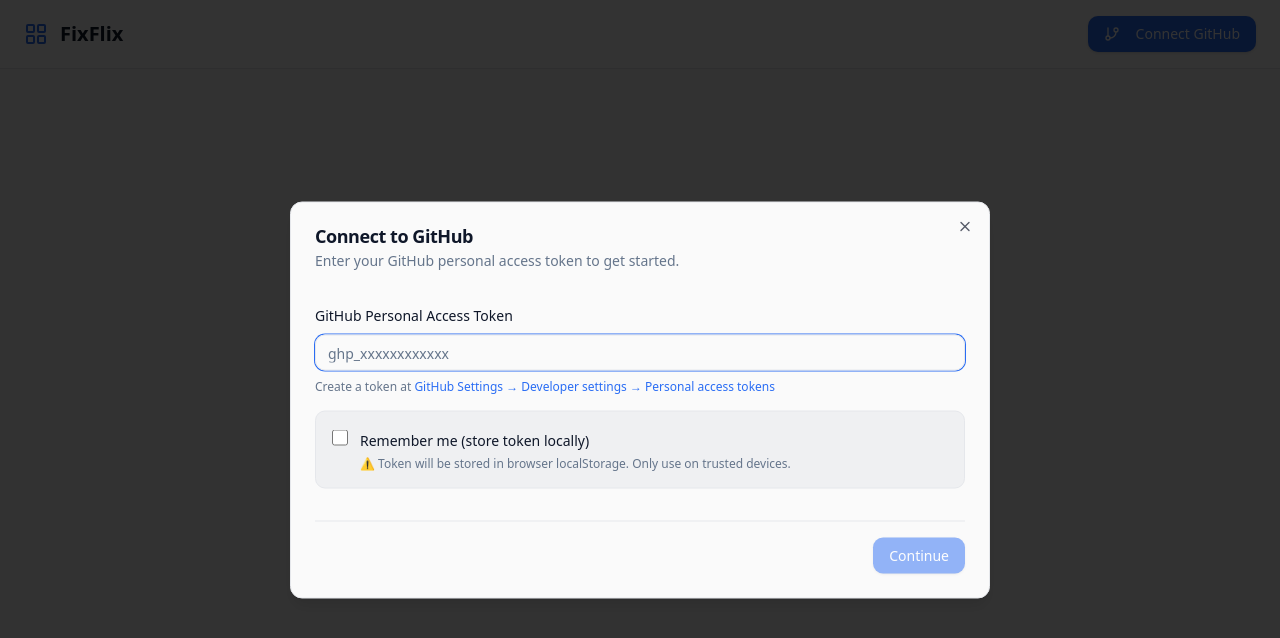
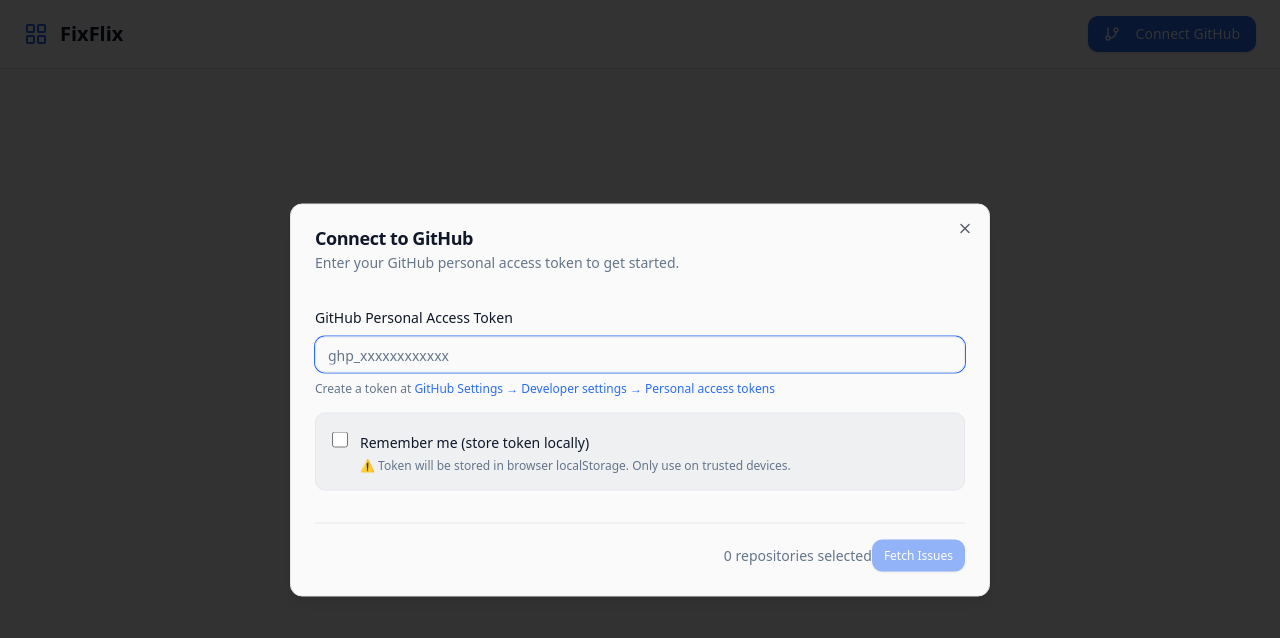
Before and after one commit to chethan9/bugss, a Next.js app: page / in a window 1280 px wide. Both pictures are taken after a click on the button "Connect GitHub". Shown: the top 638 px of the page. Built offline with nearby package versions, Linux system fonts and the light colour scheme.

Commit message:
style(ui): move buttons to row with selected count

```diff
--- a/src/pages/index.tsx
+++ b/src/pages/index.tsx
@@ -884,6 +884,11 @@ export default function Home() {
                 )}
 
                 <DialogFooter className="pt-4 border-t">
+                  <div className="flex items-center justify-between">
+                    <div className="text-sm text-muted-foreground">
+                      {selectedRepos.length} repositories selected
+                    </div>
+                    <div className="flex items-center gap-2">
                       {connectionStep === "repos" && (
                         <Button
                           variant="outline"
@@ -898,6 +903,7 @@ export default function Home() {
                         </Button>
                       )}
                       <Button
+                        size="sm"
                         onClick={connectionStep === "token" ? handleTokenSubmit : handleRepoSelectionComplete}
                         disabled={
                           connectionStep === "token"
@@ -905,22 +911,17 @@ export default function Home() {
                             : selectedRepos.length === 0 || isLoadingIssues
                         }
                       >
-                    {isLoadingRepos ? (
+                        {isLoadingIssues ? (
                           <>
                             <RefreshCw className="h-4 w-4 mr-2 animate-spin" />
-                        Fetching Repos...
+                            Fetching...
                           </>
-                    ) : isLoadingIssues ? (
-                      <>
-                        <RefreshCw className="h-4 w-4 mr-2 animate-spin" />
-                        Fetching Issues...
-                      </>
-                    ) : connectionStep === "token" ? (
-                      "Continue"
                         ) : (
                           `Fetch Issues${selectedRepos.length > 0 ? ` (${selectedRepos.length})` : ""}`
                         )}
                       </Button>
+                    </div>
+                  </div>
                 </DialogFooter>
               </DialogContent>
             </Dialog>
```
Lines whose indentation alone changed are shown as unchanged.
